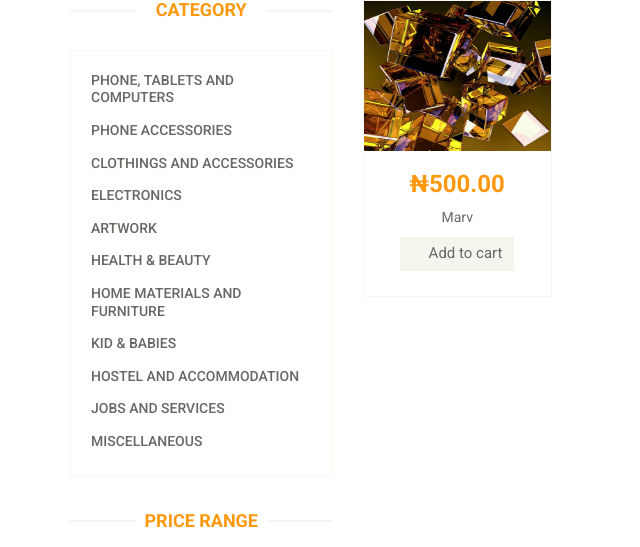
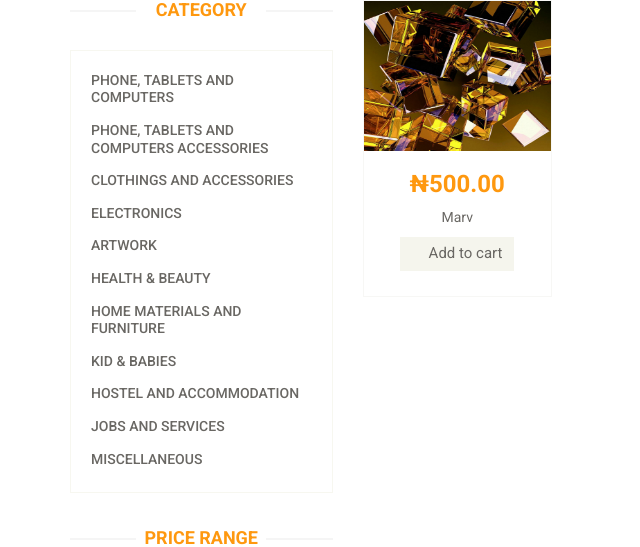
Before and after one commit to Oladiman/ONGOING, a Django app: page / in a window 1280 px wide. Shown: the part 176-723 px from the top of the page, without its empty margins (0-640 px from the left). Run offline with Django 3.2, Linux system fonts and the light colour scheme; data comes from the database, SQL or seed files in the repository; some web fonts are replaced.

Commit message:
Update base.html

```diff
--- a/templates/base.html
+++ b/templates/base.html
@@ -144,7 +144,7 @@
                                 <div class="panel-heading">
                                     <h4 class="panel-title">
                                         <a href='/categories/2'>
-                                            Phone Accessories
+                                            Phone, Tablets and Computers Accessories
                                         </a>
                                     </h4>
                                 </div>
```
